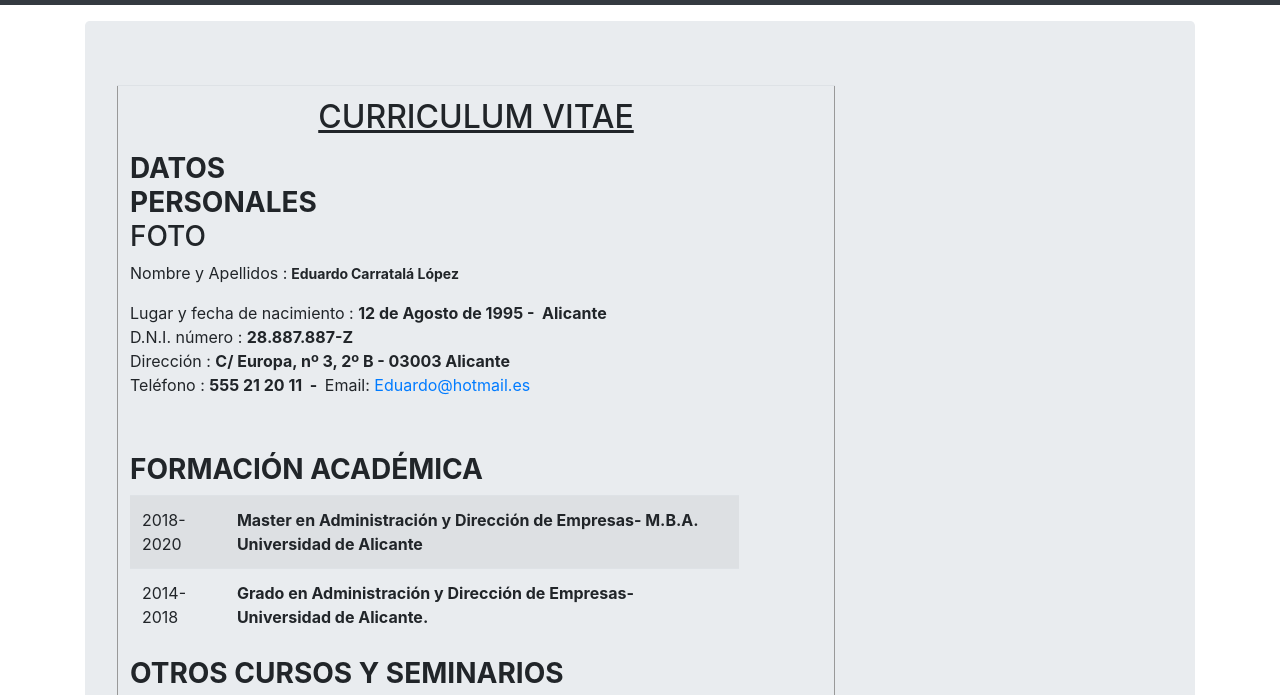
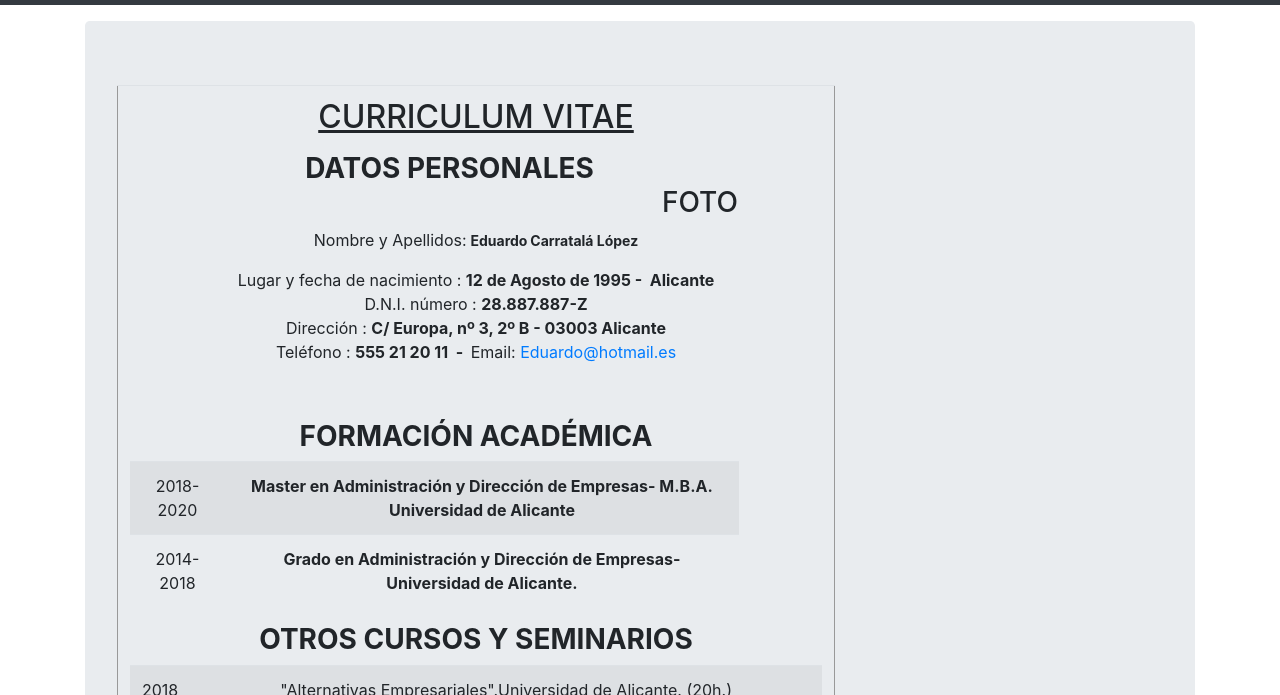
Before and after one commit to ema-idk/CurriculumVitae, a plain HTML site: page docs/index.html in a window 1280 px wide. Shown: the part 51-746 px from the top of the page. Drawn offline with nearby package versions, Linux system fonts and the light colour scheme.

Commit message:
Update index.html

```diff
--- a/docs/index.html
+++ b/docs/index.html
@@ -25,16 +25,16 @@
     </div>
 </nav>
 <div class="container">
-    <div class="jumbotron">
+    <div class="jumbotron" style="text-align: center;">
 <table class="table" style="border-color:#999999; border-style:solid; border-width:thin; height:1024px; width:568px">
     <tbody>
         <tr>
             <td>
             <h2 style="text-align: center"><u>CURRICULUM VITAE</u></h2>
             <p></p>
-            <h3><strong>DATOS PERSONALES&nbsp;&nbsp;&nbsp;&nbsp;&nbsp;&nbsp;&nbsp;&nbsp;</strong>&nbsp;&nbsp;&nbsp;&nbsp;&nbsp;&nbsp;&nbsp;&nbsp;&nbsp;&nbsp;&nbsp;&nbsp;&nbsp;&nbsp;&nbsp;&nbsp;&nbsp;&nbsp;&nbsp;&nbsp;&nbsp;&nbsp;&nbsp;&nbsp;&nbsp;&nbsp;&nbsp;&nbsp;&nbsp;&nbsp;&nbsp;&nbsp;&nbsp;&nbsp;&nbsp;&nbsp;&nbsp;&nbsp;&nbsp;&nbsp;&nbsp;&nbsp;&nbsp;&nbsp;&nbsp;&nbsp;&nbsp;&nbsp;&nbsp;&nbsp;&nbsp;&nbsp;&nbsp; &nbsp; &nbsp; &nbsp;&nbsp; FOTO</h3>
-
-            <p>Nombre y Apellidos :<span style="font-size:14px"> </span><span style="font-size:12px"><strong><span style="font-size:14px">Eduardo</span> <span style="font-size:14px">Carratal&aacute; L&oacute;pez </span></strong></span></p>
+            <h3><strong>DATOS PERSONALES&nbsp;&nbsp;&nbsp;&nbsp;&nbsp;&nbsp;&nbsp;&nbsp;</strong>
+            &nbsp;&nbsp;&nbsp;&nbsp;&nbsp;&nbsp;&nbsp;&nbsp;&nbsp;&nbsp;&nbsp;&nbsp;&nbsp;&nbsp;&nbsp;&nbsp;&nbsp;&nbsp;&nbsp;&nbsp;&nbsp;&nbsp;&nbsp;&nbsp;&nbsp;&nbsp;&nbsp;&nbsp;&nbsp;&nbsp;&nbsp;&nbsp;&nbsp;&nbsp;&nbsp;&nbsp;&nbsp;&nbsp;&nbsp;&nbsp;&nbsp;&nbsp;&nbsp;&nbsp;&nbsp;&nbsp;&nbsp;&nbsp;&nbsp;&nbsp;&nbsp;&nbsp;&nbsp; &nbsp; &nbsp; &nbsp;&nbsp;FOTO</h3>
+            <p>Nombre y Apellidos:<span style="font-size:14px"> </span><span style="font-size:12px"><strong><span style="font-size:14px">Eduardo</span> <span style="font-size:14px">Carratal&aacute; L&oacute;pez </span></strong></span></p>
 
             <p>Lugar y fecha de nacimiento : <strong>12 de Agosto de 1995 -&nbsp; Alicante</strong><br />
             D.N.I. n&uacute;mero : <strong>28.887.887-Z</strong><br />
```
